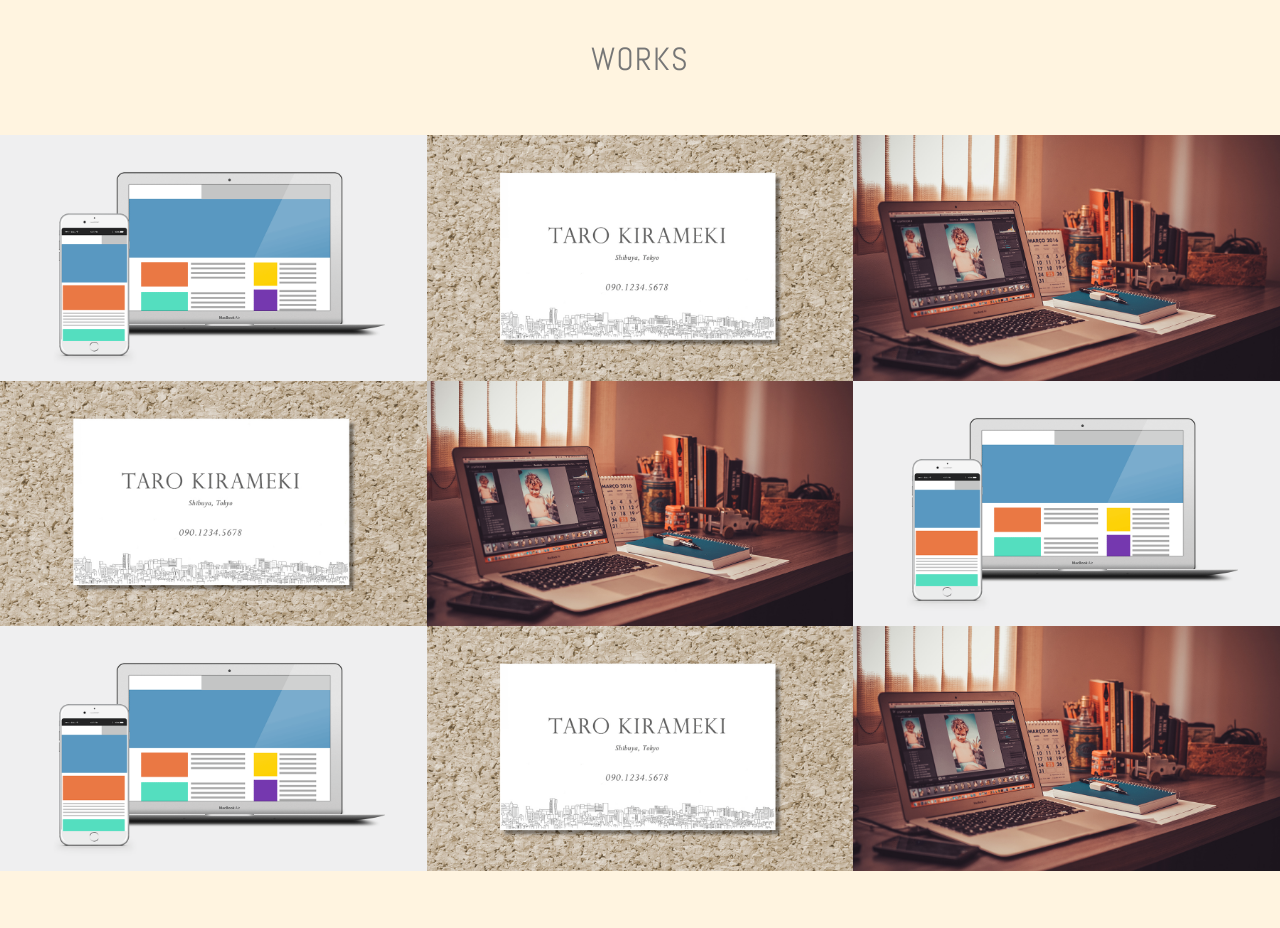
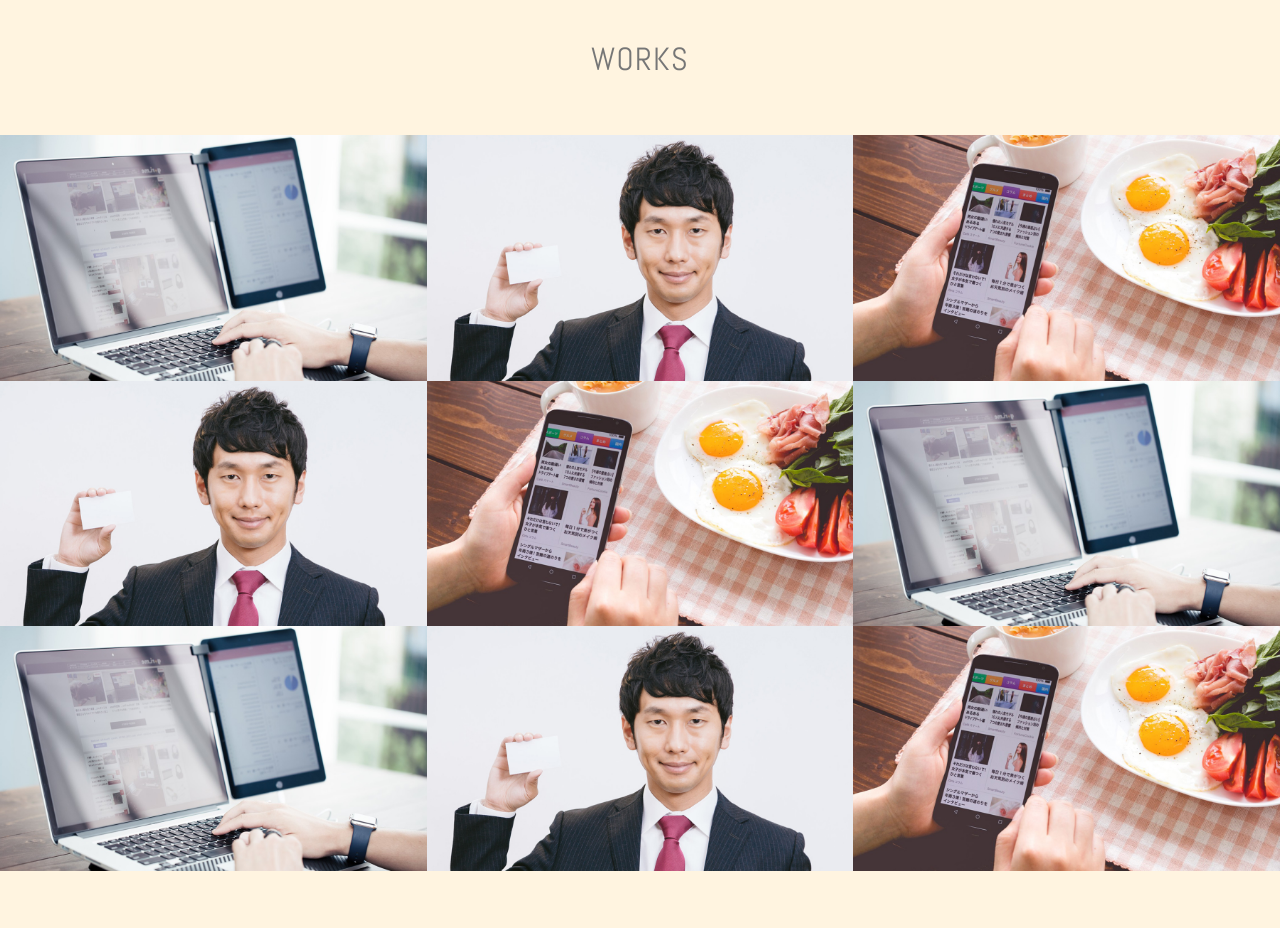
Before and after one commit to egamiso/egamiso.github.io, a plain HTML site: page index.html in a window 1280 px wide. Shown: the part 1060-1988 px from the top of the page. Drawn offline with nearby package versions, Linux system fonts and the light colour scheme.

Commit message:
画像変更

```diff
--- a/index.html
+++ b/index.html
@@ -13,7 +13,7 @@
     <header><a href="#contact" class="button-contact"><i aria-label="お問い合わせ" class="fa fa-envelope-o"></i></a>
       <div class="profile">
         <h1 class="site-title abel uppercase text-center">Web Designer <span>Hayase Egami</span></h1>
-        <img src="./images/img_profile.jpg" alt="プロフィール写真" width="140" height="140" class="block-center profile-icon">
+        <img src="./images/img_profile2.jpg" alt="プロフィール写真" width="140" height="140" class="block-center profile-icon">
         <p>愛知県在住のWebデザイナー、江上早世（えがみ　はやせ）です。オンラインスクールでWeb制作について学び、製造業から憧れていたWebデザイナーへと転職活動中です。これからさらにWeb制作の技術や知識を身につけて、Webサイト運用や問題解決のアドバイスもできるデザイナーになりたいと思っています。</p>
       </div>
     </header><!--contents-->
@@ -37,55 +37,55 @@
       </section><!--works-->
       <section id="works">
         <h2 class="text-center">Works</h2>
-        <div class="works-box"><a href="#"><img src="./images/img_work_site.png" alt="株式会社きらめき コーポレートサイト様 Webサイトデザイン">
+        <div class="works-box"><a href="#"><img src="./images/work_web.jpg" alt="株式会社きらめき コーポレートサイト様 Webサイトデザイン">
             <div class="works-box-inner">
               <div class="text-center">
                 <h3>株式会社きらめき コーポレートサイト</h3><small>2016.04.20</small><span class="button-readmore">Read More</span>
               </div>
             </div></a></div>
-        <div class="works-box"><a href="#"><img src="./images/img_work_card.jpg" alt="きらめき花子様 名刺デザイン">
+        <div class="works-box"><a href="#"><img src="./images/work_meishi.jpg" alt="きらめき花子様 名刺デザイン">
             <div class="works-box-inner">
               <div class="text-center">
                 <h3>きらめき花子様 名刺</h3><small>2016.04.20</small><span class="button-readmore">Read More</span>
               </div>
             </div></a></div>
-        <div class="works-box"><a href="#"><img src="./images/img_work_blog.jpg" alt="WordPressオリジナルテーマ">
+        <div class="works-box"><a href="#"><img src="./images/work_blog.jpg" alt="WordPressオリジナルテーマ">
             <div class="works-box-inner">
               <div class="text-center">
                 <h3>ブログデザイン</h3><small>2016.04.20</small><span class="button-readmore">Read More</span>
               </div>
             </div></a></div>
-        <div class="works-box"><a href="#"><img src="./images/img_work_card.jpg" alt="きらめき花子様 名刺デザイン">
+        <div class="works-box"><a href="#"><img src="./images/work_meishi.jpg" alt="きらめき花子様 名刺デザイン">
             <div class="works-box-inner">
               <div class="text-center">
                 <h3>きらめき花子様 名刺</h3><small>2016.04.20</small><span class="button-readmore">Read More</span>
               </div>
             </div></a></div>
-        <div class="works-box"><a href="#"><img src="./images/img_work_blog.jpg" alt="WordPressオリジナルテーマ">
+        <div class="works-box"><a href="#"><img src="./images/work_blog.jpg" alt="WordPressオリジナルテーマ">
             <div class="works-box-inner">
               <div class="text-center">
                 <h3>ブログデザイン</h3><small>2016.04.20</small><span class="button-readmore">Read More</span>
               </div>
             </div></a></div>
-        <div class="works-box"><a href="#"><img src="./images/img_work_site.png" alt="株式会社きらめき コーポレートサイト様 Webサイトデザイン">
+        <div class="works-box"><a href="#"><img src="./images/work_web.jpg" alt="株式会社きらめき コーポレートサイト様 Webサイトデザイン">
             <div class="works-box-inner">
               <div class="text-center">
                 <h3>株式会社きらめき コーポレートサイト</h3><small>2016.04.20</small><span class="button-readmore">Read More</span>
               </div>
             </div></a></div>
-        <div class="works-box"><a href="#"><img src="./images/img_work_site.png" alt="株式会社きらめき コーポレートサイト様 Webサイトデザイン">
+        <div class="works-box"><a href="#"><img src="./images/work_web.jpg" alt="株式会社きらめき コーポレートサイト様 Webサイトデザイン">
             <div class="works-box-inner">
               <div class="text-center">
                 <h3>株式会社きらめき コーポレートサイト</h3><small>2016.04.20</small><span class="button-readmore">Read More</span>
               </div>
             </div></a></div>
-        <div class="works-box"><a href="#"><img src="./images/img_work_card.jpg" alt="きらめき花子様 名刺デザイン">
+        <div class="works-box"><a href="#"><img src="./images/work_meishi.jpg" alt="きらめき花子様 名刺デザイン">
             <div class="works-box-inner">
               <div class="text-center">
                 <h3>きらめき花子様 名刺</h3><small>2016.04.20</small><span class="button-readmore">Read More</span>
               </div>
             </div></a></div>
-        <div class="works-box"><a href="#"><img src="./images/img_work_blog.jpg" alt="WordPressオリジナルテーマ">
+        <div class="works-box"><a href="#"><img src="./images/work_blog.jpg" alt="WordPressオリジナルテーマ">
             <div class="works-box-inner">
               <div class="text-center">
                 <h3>ブログデザイン</h3><small>2016.04.20</small><span class="button-readmore">Read More</span>
```
Also changed, not shown: images/img_profile2.jpg (added), images/work_blog.jpg (added), images/work_meishi.jpg (added), images/work_web.jpg (added).
